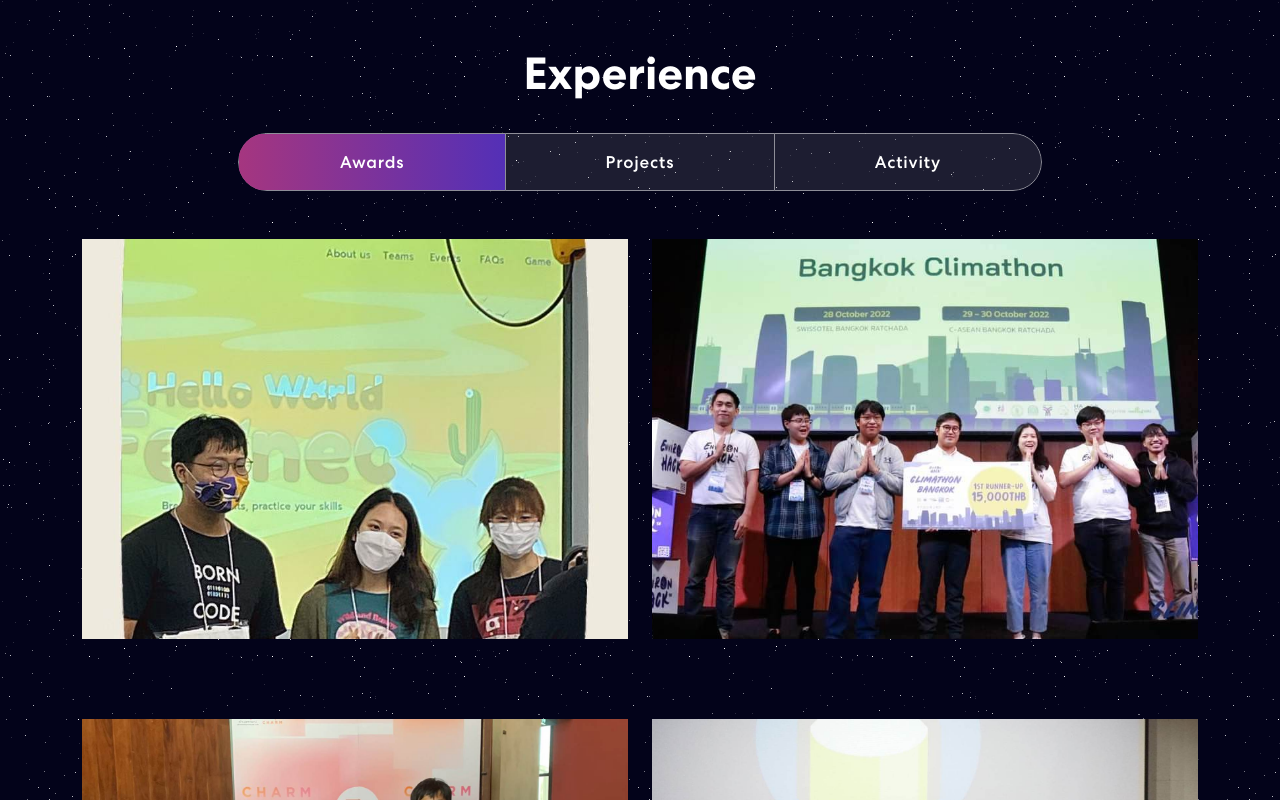
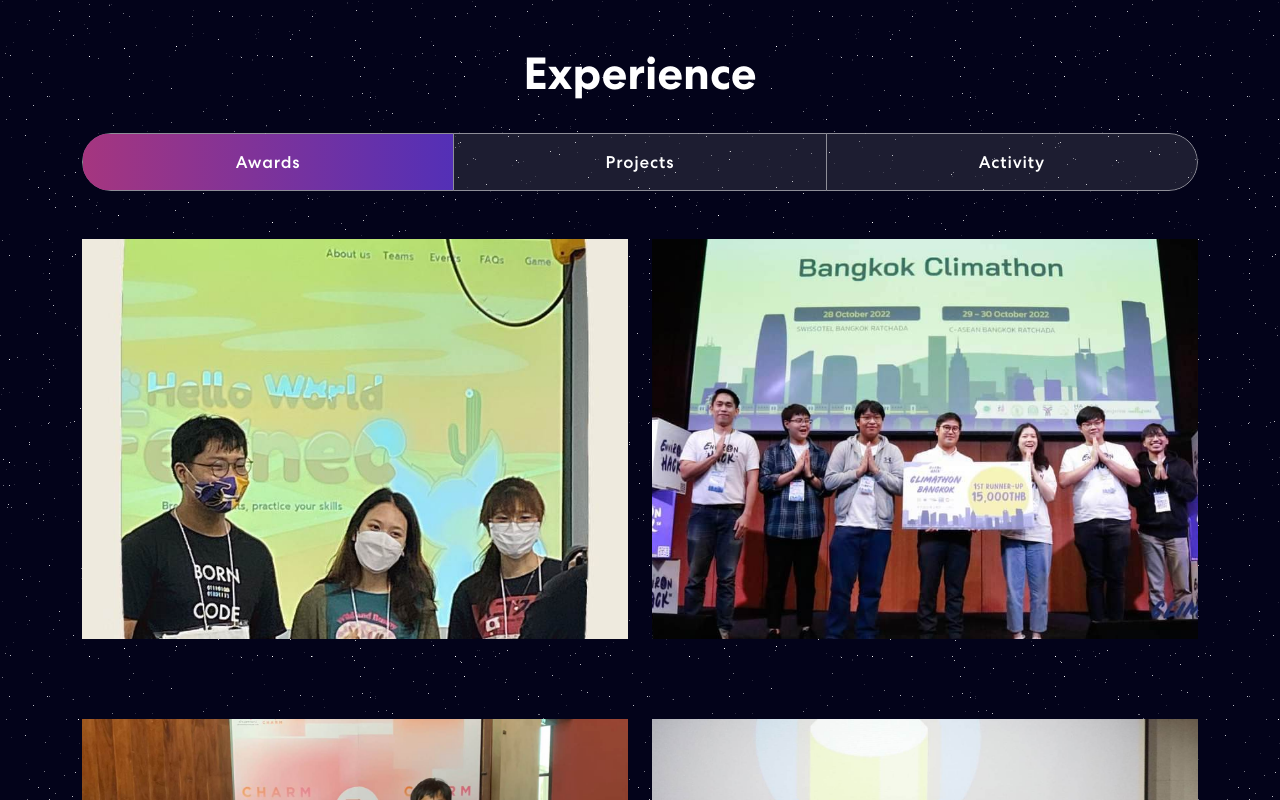
Before and after one commit to Pheeraphat47/My-Portfolio, a React (Create React App) app: page / in a window 1280 px wide. Shown: the part 1320-2120 px from the top of the page. Built offline with nearby package versions, Linux system fonts and the light colour scheme.

Commit message:
Update App.css

```diff
--- a/src/App.css
+++ b/src/App.css
@@ -445,7 +445,7 @@
 
 
 .project .nav.nav-pills {
-  width: 72%;
+  width: 100%;
   margin: 0 auto;
   border-radius: 50px;
   background-color: rgb(255 255 255 / 10%);
@@ -453,7 +453,7 @@
 }
 
 .project .nav.nav-pills .nav-item {
-  width: 33.33333%;
+  width: 33.33%;
 }
 
 .project .nav.nav-pills .nav-link {
```
